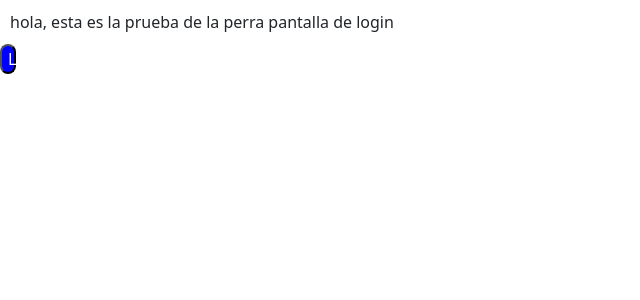
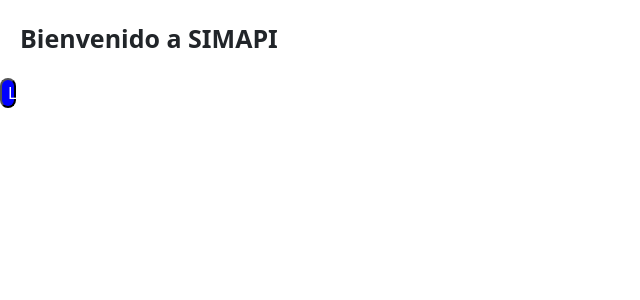
Before and after one commit to Yahird13/SIMAPI-Pantallas, a React (Create React App) app: page / in a window 1280 px wide. Shown: the top 300 px of the page, without its empty margins (0-640 px from the left). Built offline with nearby package versions, Linux system fonts and the light colour scheme.

Commit message:
primeros cambios login

```diff
--- /dev/null
+++ b/src/account/LoginForm.js
@@ -0,0 +1,18 @@
+import LoginButton from "../componets/buttons/LoginButton";
+
+
+export const LoginForm = () => {
+    return(
+        <div>
+            <div style={{padding: '20px'}}>
+                <text style={{fontWeight: 'bold', fontSize:'25px'}}>Bienvenido a SIMAPI</text>
+            </div>
+            <div>
+
+            </div>
+            <div>
+                <LoginButton/>
+            </div>
+        </div>
+    );
+};
--- a/src/screens/LoginScreen.js
+++ b/src/screens/LoginScreen.js
@@ -1,11 +1,11 @@
 import React from "react";
+import { LoginForm } from "../account/LoginForm";
 import LoginButton from "../componets/buttons/LoginButton";
 
 export const LoginScreen = () => {
     return(
         <div>
-            <div style={{padding: '10px'}}>hola, esta es la prueba de la perra pantalla de login</div>
-            <LoginButton/>
+            <LoginForm/>
         </div>
     );
 };
```
